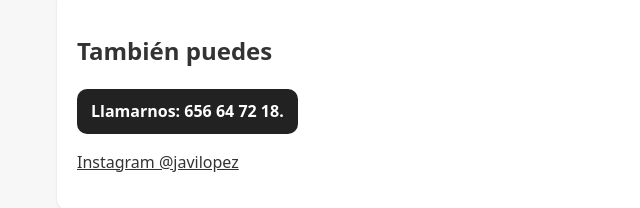
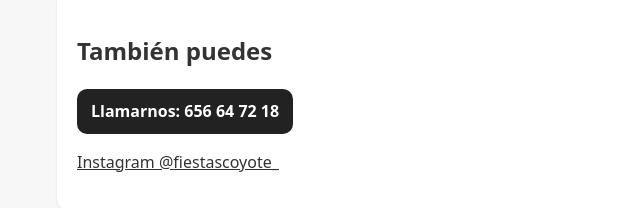
Before and after one commit to javilopez27/fiestas-coyote, a plain HTML site: page contacto.html in a window 1280 px wide. Shown: the part 573-781 px from the top of the page, 0-640 px from the left. Drawn offline with Linux system fonts and the light colour scheme.

Commit message:
parche: nombre, tlf

```diff
--- a/contacto.html
+++ b/contacto.html
@@ -62,8 +62,8 @@
   </section>
   <section class="card">
     <h2>También puedes</h2>
-    <p><a href="tel:+34656647218" class="btn-secondary">Llamarnos: 656 64 72 18.</a></p>
-    <p><a href="https://www.instagram.com/fiestascoyote_" target="_blank" rel="noopener">Instagram @javilopez</a></p>
+    <p><a href="tel:+34656647218" class="btn-secondary">Llamarnos: 656 64 72 18</a></p>
+    <p><a href="https://www.instagram.com/fiestascoyote_" target="_blank" rel="noopener">Instagram @fiestascoyote_</a></p>
   </section>
 </main>
 
```
